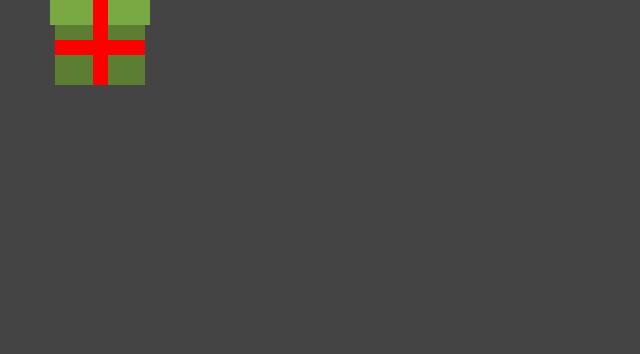
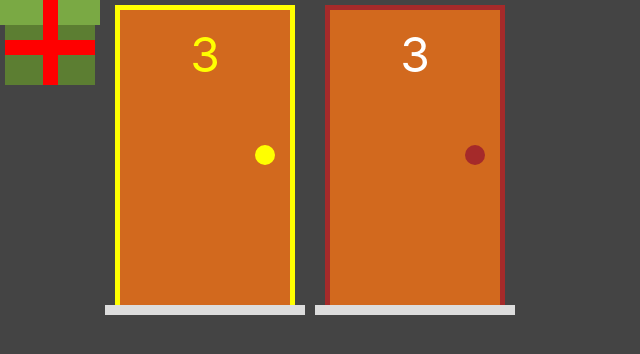
Before and after one commit to tdoval/estudo-porta-premiada, a Next.js app: page / in a window 1280 px wide. Shown: the top 354 px of the page, without its empty margins (0-640 px from the left). Built offline with nearby package versions, Linux system fonts and the light colour scheme.

Commit message:
componente porta

```diff
--- a/components/Porta.jsx
+++ b/components/Porta.jsx
@@ -2,10 +2,19 @@
 
 import React from 'react'
 
-const Porta = () => {
+const Porta = (props) => {
+
+    const selecionada = props.selecionada ? styles.selecionada : '';
+
     return (
-        <div className={styles.porta}>
-            <div className={styles.numero}>3</div>
+        <div className={styles.area}>
+            <div className={`${styles.estrutura} ${selecionada}`}>
+                <div className={styles.porta}>
+                    <div className={styles.numero}>3</div>
+                    <div className={styles.macaneta}></div>
+                </div>
+            </div>
+            <div className={styles.chao}></div>
         </div>
     )
 }
--- a/pages/index.jsx
+++ b/pages/index.jsx
@@ -1,9 +1,12 @@
+import Porta from "../components/Porta";
 import Presente from "../components/Presente";
 
 export default function Home() {
   return (
-    <div>
+    <div style={{display:"flex"}}>
       <Presente/>
+      <Porta selecionada/>
+      <Porta />
     </div>
   )
 }
--- a/styles/Porta.module.css
+++ b/styles/Porta.module.css
@@ -1,15 +1,62 @@
+.area {
+  position: relative;
+  display: flex;
+  flex-direction: column;
+  align-items: center;
+  width: var(--area-porta-largura);
+  height: var(--area-porta-altura);
+  margin: 5px;
+}
+
+.estrutura {
+  display: flex;
+  flex-grow: 1;
+  border-top: 5px solid brown;
+  border-left: 5px solid brown;
+  border-right: 5px solid brown;
+  width: 90%;
+}
+
+.selecionada {
+  border-top: 5px solid yellow;
+  border-left: 5px solid yellow;
+  border-right: 5px solid yellow;
+}
+
+.selecionada .numero {
+  color: yellow;
+}
+
+.selecionada .macaneta {
+  background-color: yellow;
+}
+
 .porta {
   display: flex;
   flex-direction: column;
   align-items: center;
+  flex-grow: 1;
   background-color: chocolate;
   padding: 15px;
-
-  /* temp */
-  width: 200px;
-  height: 310px;
 }
 
 .numero {
   font-size: 3rem;
 }
+
+.macaneta {
+  position: absolute;
+  display: flex;
+  align-self: flex-end;
+  top: calc(0.45 * var(--area-porta-altura));
+  height: 20px;
+  width: 20px;
+  border-radius: 10px;
+  background-color: brown;
+}
+
+.chao {
+  height: 10px;
+  width: 100%;
+  background-color: #ddd;
+}
--- a/styles/globals.css
+++ b/styles/globals.css
@@ -16,3 +16,8 @@
 * {
   box-sizing: border-box;
 }
+
+:root {
+  --area-porta-altura: 310px;
+  --area-porta-largura: 200px;
+}
```
